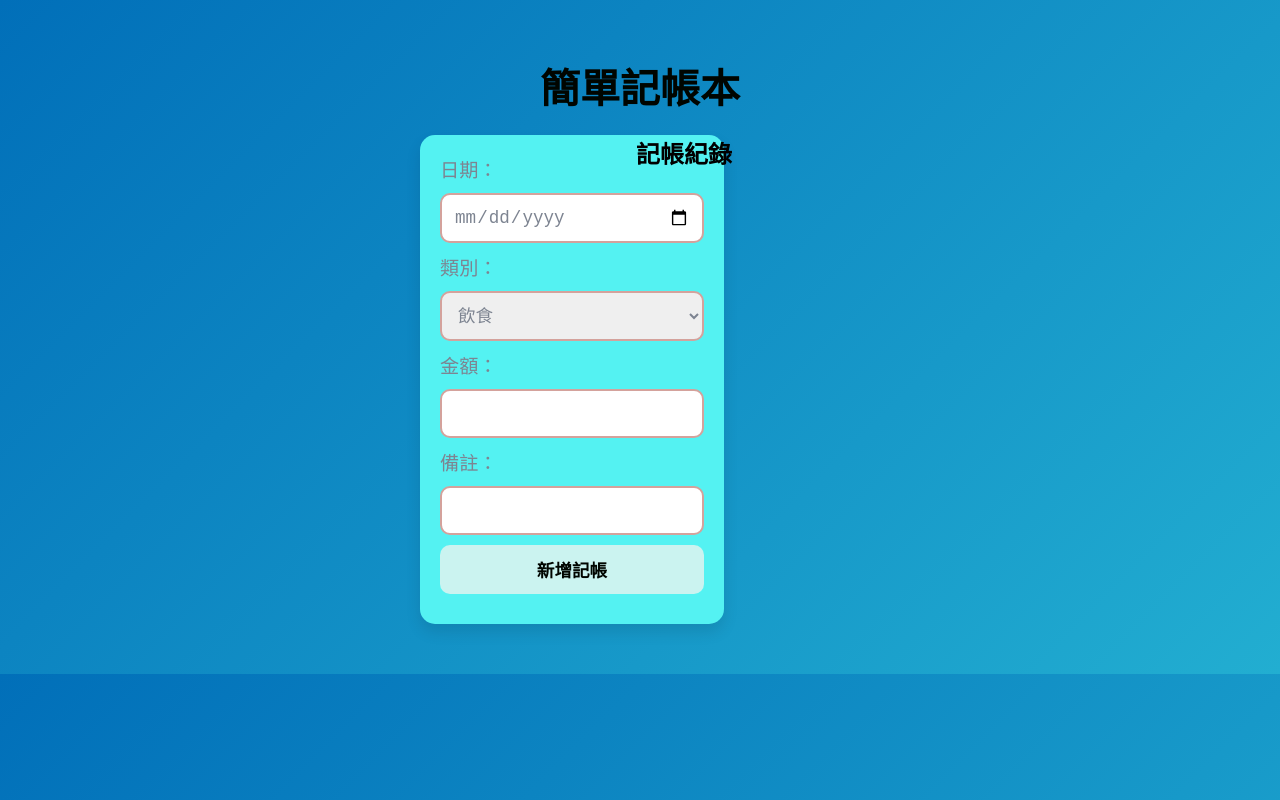
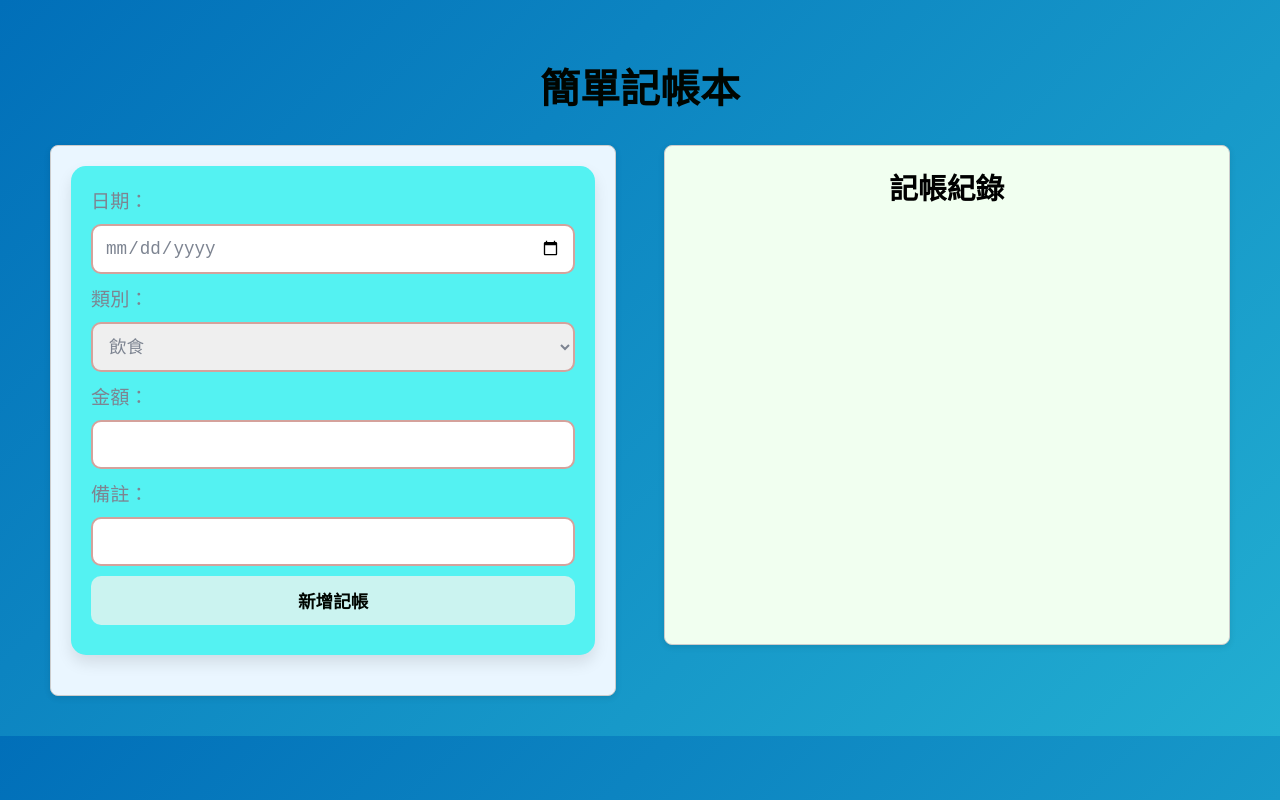
Before and after one commit to yu2006-yu/my-budget-app, a plain HTML site: page index.html in a window 1280 px wide. Drawn offline with Linux system fonts and the light colour scheme; no server answers.

Commit message:
成功分成兩邊

```diff
--- a/index.html
+++ b/index.html
@@ -1,27 +1,68 @@
 <!DOCTYPE html>
 <html lang="zh-TW">
 <head>
-    <meta charset="UTF-8">
-    <meta name="viewport" content="width=device-width, initial-scale=1.0">
+  <meta charset="UTF-8" />
+  <meta name="viewport" content="width=device-width, initial-scale=1.0"/>
   <title>記帳本</title>
   <style>
+    * {
+      box-sizing: border-box;
+    }
+
     body {
       font-family: Arial, sans-serif;
-            max-width: 500px;
-            margin: auto;
+      margin: 0;
+      padding: 40px;
+      background: #f4f8fc;
+    }
+
+    h1 {
+      text-align: center;
+      margin-bottom: 40px;
+    }
+
+    .container {
+      display: flex;
+      justify-content: center;
+      align-items: flex-start;
+      gap: 50px;
       padding: 20px;
     }
+
+    .left-panel, .right-panel {
+      background-color: #eaf6ff;
+      border: 1px solid #ccc;
+      border-radius: 8px;
+      padding: 20px;
+      width: 300px;
+      box-shadow: 0 2px 6px rgba(0,0,0,0.1);
+    }
+
     input, select, button {
       display: block;
       width: 100%;
       margin: 10px 0;
       padding: 10px;
+      font-size: 16px;
     }
+
+    .right-panel {
+      background-color: #f1fff0;
+      height: 500px;
+      overflow-y: auto;
+    }
+
     .record {
-            border: 1px solid #ddd;
+      border: 1px solid #c8e6c9;
       padding: 10px;
-            margin: 5px 0;
-            background-color: #f9f9f9;
+      margin-bottom: 10px;
+      background-color: #e6ffe6;
+      border-radius: 6px;
+    }
+
+    h2 {
+      margin-top: 0;
+      text-align: center;
     }
   </style>
   <link rel="stylesheet" href="style.css">
@@ -57,11 +98,12 @@
     <!-- 右邊：紀錄 -->
     <div class="right-panel">
       <h2>記帳紀錄</h2>
-            <div id="records"></div>
+      <div id="records">
+        <!-- JS 會動態插入紀錄 -->
+      </div>
     </div>
   </div>
 
   <script src="script.js"></script>
 </body>
-
 </html>
--- a/style.css
+++ b/style.css
@@ -1,7 +1,7 @@
 /* 頁面設定 */
 body {
     font-family: 'Comic Sans MS', sans-serif;
-    background: linear-gradient(135deg, #016FB9, #22AED1); /* 米色系漸層背景 */
+    background: linear-gradient(135deg, #016FB9, #22AED1);
     margin: auto;
     padding: 30px;
     box-sizing: border-box;
@@ -10,48 +10,75 @@ body {
 /* 標題 */
 h1 {
     text-align: center;
-    color: #000500; /* 淡米色調粉紅色 */
+    color: #000500;
     font-size: 2.5rem;
     margin-bottom: 20px;
     font-weight: bold;
 }
 
+/* 整體左右排版容器 */
+.container {
+    display: flex;
+    flex-direction: row;
+    justify-content: space-between;
+    align-items: flex-start;
+    width: 100%;
+    max-width: 1200px;
+    margin: auto;
+    gap: 40px;
+    padding: 10px;
+}
+
+/* 左邊固定的表單 */
+.left-panel {
+    width: 48%;
+}
+
+/* 右邊可滾動的紀錄區 */
+.right-panel {
+    width: 48%;
+    max-height: 80vh;
+    overflow-y: auto;
+}
+
 /* 記帳表單 */
 form {
-    background-color: #54F2F2; /* 淺米色背景 */
+    background-color: #54F2F2;
     border-radius: 15px;
     padding: 20px;
     box-shadow: 0 8px 15px rgba(0, 0, 0, 0.1);
     margin-bottom: 20px;
-    width: 150%;
-    max-width: 500px;
-    margin-left: auto;
-    margin-right: auto;
+    width: 100%;
+    max-width: none;
 }
 
 /* 表單內部元件 */
 form label {
     font-size: 1.2rem;
-    color:#7D8491; /* 淡米色調粉紅色 */
+    color: #7D8491;
     margin-bottom: 8px;
     display: block;
 }
 
-form input, form select, form button {
+form input,
+form select,
+form button {
     width: 100%;
     padding: 12px;
     margin: 10px 0;
     border: 2px solid #d4a29c;
     border-radius: 10px;
     font-size: 1.1rem;
-    color:#7D8491; /* 深米色文字 */
+    color: #7D8491;
     outline: none;
     box-sizing: border-box;
 }
 
-/* 表單項目的focus效果 */
-form input:focus, form select:focus, form button:focus {
-    border-color: #FF9F1C; /* 深米色 */
+/* 表單 focus 效果 */
+form input:focus,
+form select:focus,
+form button:focus {
+    border-color: #FF9F1C;
     box-shadow: 0 0 5px rgba(180, 127, 111, 0.5);
 }
 
@@ -62,19 +89,29 @@ form button {
     cursor: pointer;
     border: none;
     font-weight: bold;
+    transition: background-color 0.3s ease;
 }
 
 form button:hover {
-    background-color: #1789FC; /* 按鈕的深米色 hover */
+    background-color: #1789FC;
+}
+
+/* 記帳紀錄標題 */
+.right-panel h2 {
+    margin-top: 0;
+    text-align: center;
+    font-size: 1.8rem;
+    color: #000;
 }
 
 /* 記帳紀錄區域 */
 #records {
-    margin-top: 50px;
+    margin-top: 20px;
 }
 
+/* 每筆紀錄的外框 */
 .record {
-    background-color: #DCEED1; /* 記帳紀錄的背景顏色 */
+    background-color: #DCEED1;
     border-radius: 12px;
     border: 1px solid #d4a29c;
     padding: 15px;
@@ -85,48 +122,18 @@ form button:hover {
 /* 記帳紀錄文字 */
 .record p {
     margin: 8px 0;
-    color: #496F5D; /* 深米色文字 */
+    color: #496F5D;
     font-size: 1.1rem;
 }
 
 .record strong {
-    color: #59e408; /* 淡米色調粉紅色 */
+    color: #59e408;
     font-weight: bold;
 }
 
-/* 記帳紀錄內部的間隔 */
+/* 記帳紀錄內部的分隔線 */
 hr {
     border: 1px solid #F7FFDD;
     margin-top: 10px;
     margin-bottom: 10px;
 }
-/* 整體左右排版容器 */
-.container {
-    display: flex;
-    flex-direction: row; /* 水平排列 */
-    justify-content: space-between;
-    align-items: flex-start;
-    width: 100%;
-    max-width: 1200px; /* 限制整體寬度 */
-    margin:  auto; /* 水平置中 */
-    gap: 40px;
-}
-
-
-/* 左邊固定的表單 */
-.left-panel {
-    width: 40%;
-}
-
-/* 右邊可滾動的紀錄區 */
-.right-panel {
-    width: 80%;
-    max-height: 80vh;
-    overflow-y: auto;
-}
-
-
-/* 調整 h2 標題距離 */
-.right-panel h2 {
-    margin-top: 0;
-}
```
Lines whose indentation alone changed are shown as unchanged.
